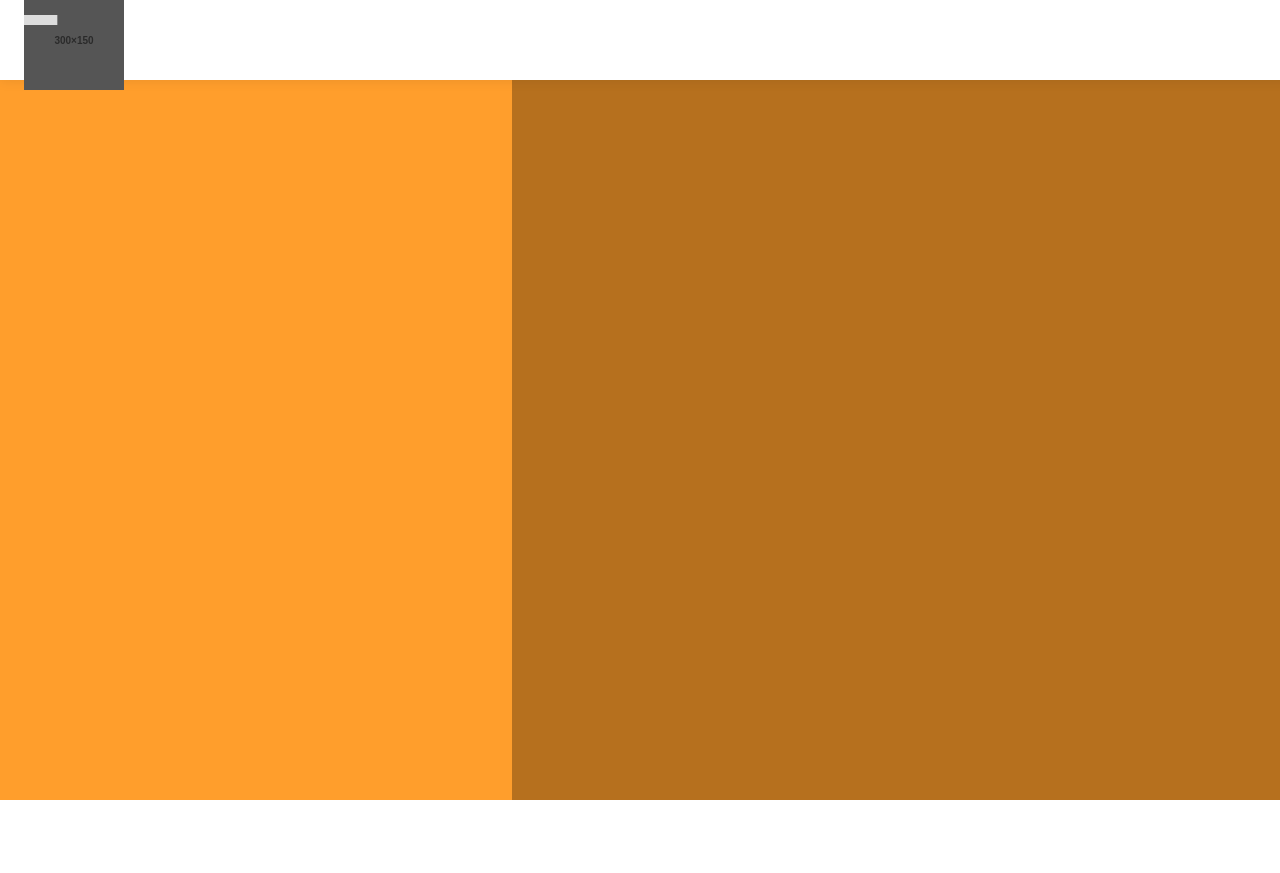
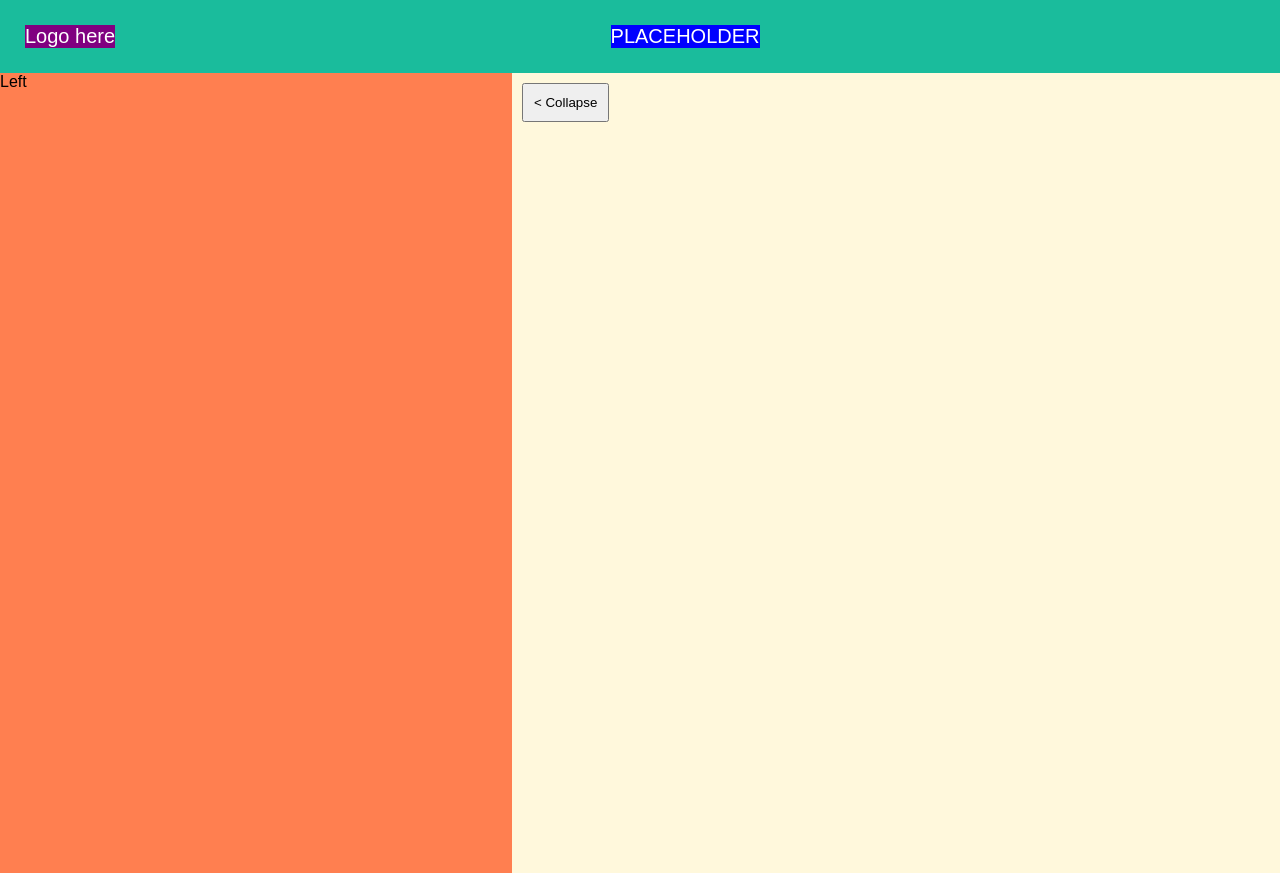
Before and after one commit to fstijnman/close, a plain HTML site: page index.html in a window 1280 px wide. Before the commit the page ends 800 px from the top, so only its background shows below. Drawn offline with nearby package versions, Linux system fonts and the light colour scheme.

Commit message:
basic template

```diff
--- a/index.html
+++ b/index.html
@@ -10,23 +10,18 @@
 
 <body>
 
-    <!-- <div class="map"></div>
-    <script src="js/map.js">
-    </script>
-    <script src="https://maps.googleapis.com/maps/api/js?key=AIzaSyBpujcs3l0M8KZdSTMswpM3NGZrneVpvVM&callback=initMap"
-        async defer></script> -->
+    <div class="header">
+        <div class="logo">Logo here</div>
+        <div class="date-picker">PLACEHOLDER</div>
+    </div>
 
-    <header class="header">
-        <img src="/icons/logo.svg" alt="Logo" />
-    </header>
-
-    <section class="container">
-        <div class="left-half"></div>
-        <div class="right-half"></div>
+    <div class="content">
+        <div class="left">Left</div>
+        <div class="right">
+            <button id="collapse_button"> < Collapse</button>
 
         </div>
-
-
+    </div>
 
 </body>
 
--- a/style/style.css
+++ b/style/style.css
@@ -1,60 +1,57 @@
-body {
-  font-family: Helvetica, sans-serif;
-  margin: 0;
-  height: 100vh;
-  width: 100%;
+html {
   margin: 0;
   padding: 0;
-}
-
-#map {
-  position: relative;
-  overflow: : hidden;
-  width: 100%;
-  height: 100%;
-
-}
-
-div {
   height: 100%;
 }
 
-header {
-  height: 80px;
-	padding: 0 24px;
-	display: flex;
-	align-items: center;
-	box-shadow: rgba(0, 0, 0, 0.08) 0px 1px 12px;
-	justify-content: space-between;
-	position: fixed;
-	width: 100%;
-	z-index: 2;
-	background: white;
-  color: black;
+body {
+  font-family: Arial;
+  margin: 0;
+  padding: 0;
+  height: 100%;
 }
 
-header img {
-  float: left;
-  width: 100px;
-  height: 100px;
-  background: #555;
+.header {
+  padding: 25px;
+  text-align: center;
+  background: #1abc9c;
+  color: white;
 }
 
-/* Pattern styles */
-.container {
-  display: table;
+.logo {
+  font-size: 20px;
+  display: block;
+  float: left;
+  background-color: purple;
 }
 
-.left-half {
-  background-color: #ff9e2c;
-  position: absolute;
-  left: 0px;
+.date-picker {
+  font-size: 20px;
+  background-color: blue;
+  display:inline-block;
+}
+
+.content {
+  background-color: brown;
+  height: 100%;
+}
+
+.left {
+  background-color: coral;
+  display:inline;
+  float:left;
+  height: 100%;
   width: 40%;
 }
 
-.right-half {
-  background-color: #b6701e;
-  position: absolute;
-  right: 0px;
+.right {
+  background-color: cornsilk;
+  display: inline-block;
+  height: 100%;
   width: 60%;
 }
+
+.right button {
+  padding: 10px;
+  margin: 10px;
+}
```
Also changed, not shown: js/main.js (added).
